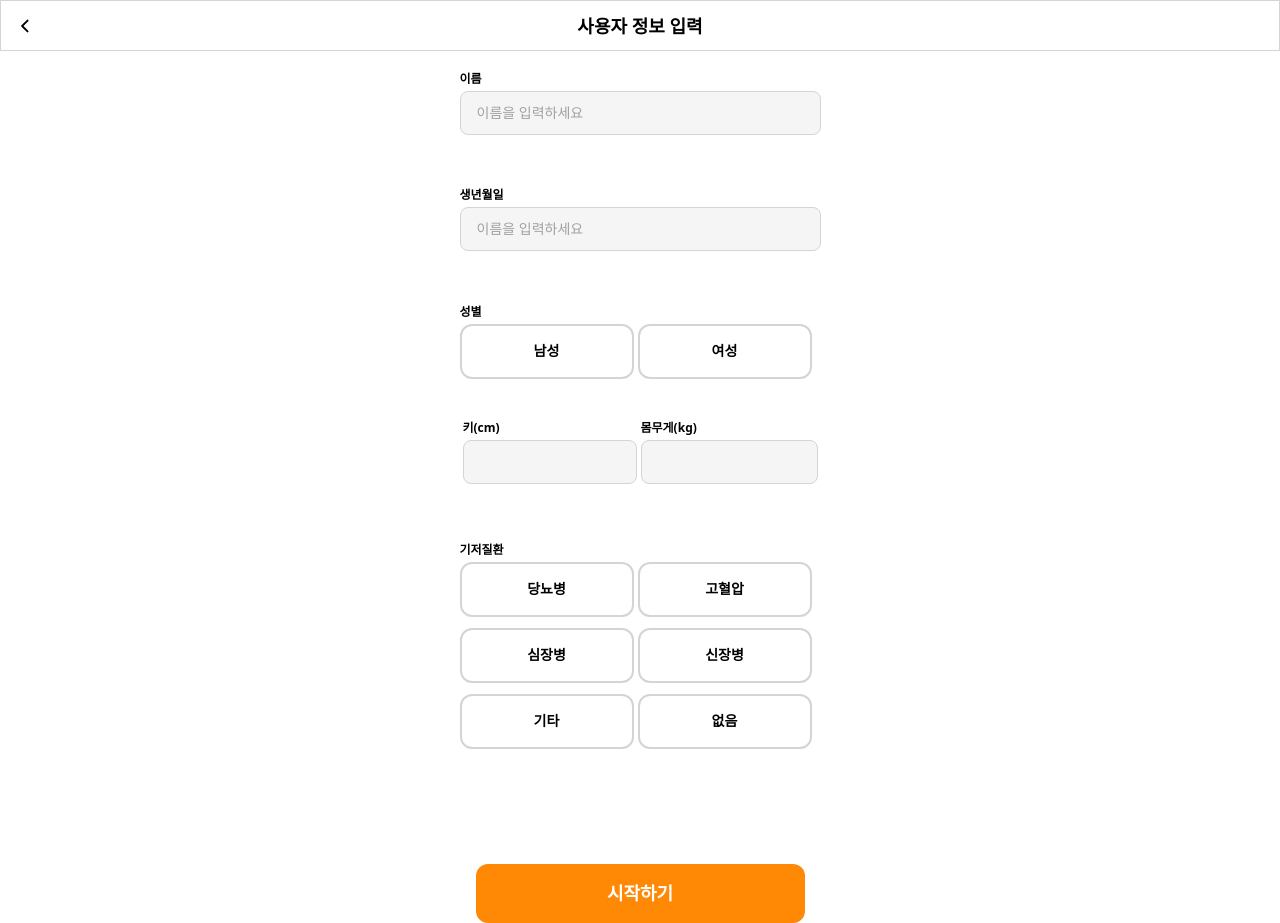
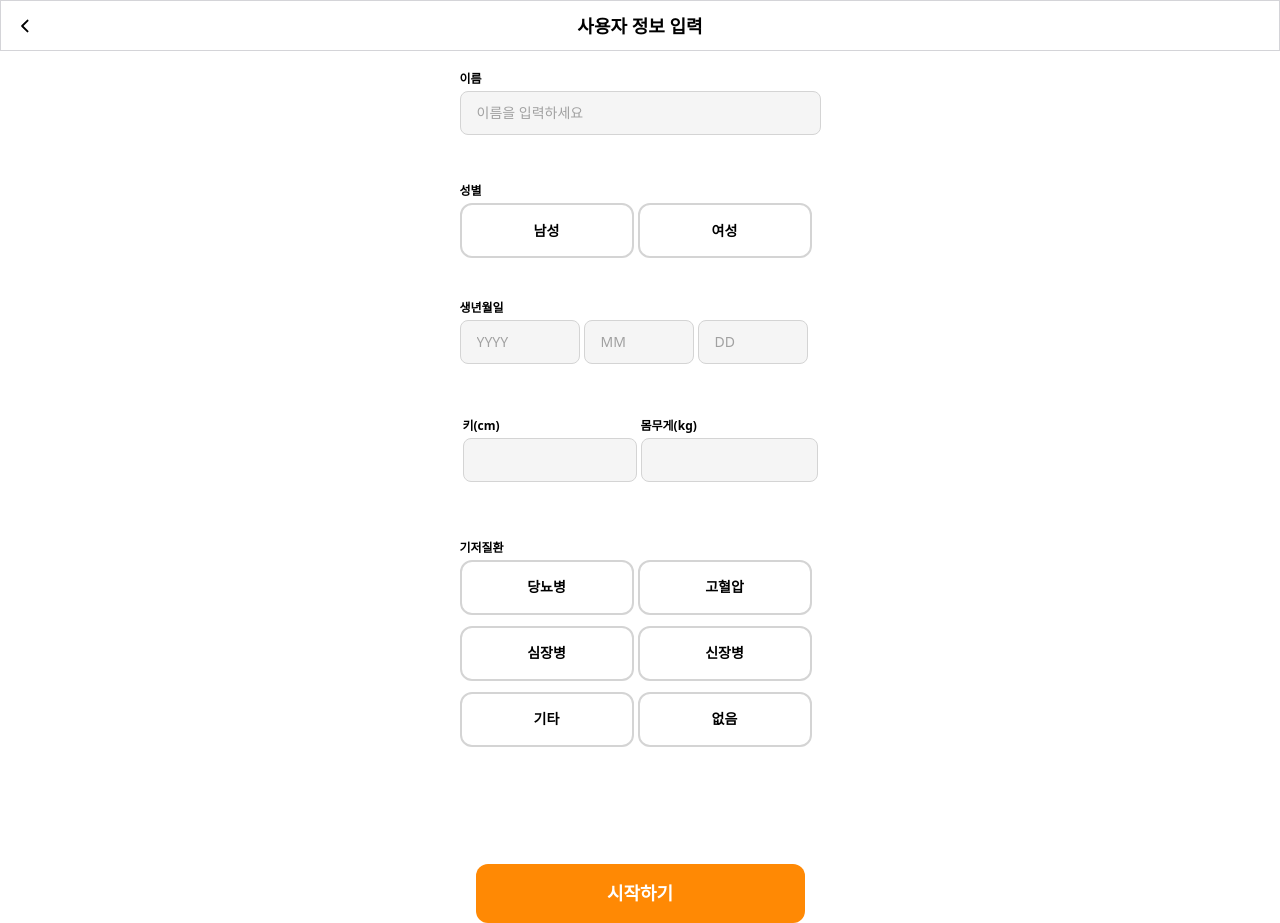
Before and after one commit to mallangmollang/sallang_front, a React (Vite) app: page /login in a window 1280 px wide. Built offline with nearby package versions, Linux system fonts and the light colour scheme.

Commit message:
Feat: Date of Birth 입력 추가

```diff
--- a/src/pages/LoginPage.jsx
+++ b/src/pages/LoginPage.jsx
@@ -26,6 +26,9 @@ const LoginPage = () => {
   });
   const [etcText, setEtcText] = useState("");
   const [submitted, setSubmitted] = useState(false);
+  const [birthYear, setBirthYear] = useState("");
+  const [birthMonth, setBirthMonth] = useState("");
+  const [birthDay, setBirthDay] = useState("");
 
   useEffect(() => {
     const data = load();
@@ -47,6 +50,12 @@ const LoginPage = () => {
       없음: !!data.conditions?.없음,
     });
     setEtcText(data.etcText ?? "");
+    if (data.birthdate) {
+      const [y, m, d] = String(data.birthdate).split("-");
+      setBirthYear(y ?? "");
+      setBirthMonth(m ?? "");
+      setBirthDay(d ?? "");
+    }
   }, [load]);
 
   const toggleCondition = (key) => (next) => {
@@ -69,6 +78,27 @@ const LoginPage = () => {
   };
 
   const numeric = (s) => s !== "" && !Number.isNaN(Number(s));
+  const pad2 = (n) => String(n).padStart(2, "0");
+  const isValidDate = (y, m, d) => {
+    if (!(numeric(y) && numeric(m) && numeric(d))) return false;
+    const yy = Number(y),
+      mm = Number(m),
+      dd = Number(d);
+    const now = new Date();
+    if (yy < 1900 || yy > now.getFullYear()) return false;
+    if (mm < 1 || mm > 12) return false;
+    const last = new Date(yy, mm, 0).getDate();
+    if (dd < 1 || dd > last) return false;
+    const dateObj = new Date(`${yy}-${pad2(mm)}-${pad2(dd)}T00:00:00`);
+    return dateObj <= now;
+  };
+
+  // 생년월일 유효성 검사
+  const isValidDOB = useMemo(
+    () => isValidDate(birthYear, birthMonth, birthDay),
+    [birthYear, birthMonth, birthDay]
+  );
+
   const isValid = useMemo(() => {
     const hasName = name.trim().length > 0;
     const hasGender = gender === "남성" || gender === "여성";
@@ -78,13 +108,31 @@ const LoginPage = () => {
       numeric(weight) && Number(weight) > 0 && Number(weight) < 500;
     const etcOk =
       !conditions.기타 || (conditions.기타 && etcText.trim().length > 0);
-    return hasName && hasGender && hasHeight && hasWeight && etcOk;
-  }, [name, gender, height, weight, conditions.기타, etcText]);
+    return (
+      hasName && hasGender && isValidDOB && hasHeight && hasWeight && etcOk
+    );
+  }, [name, gender, isValidDOB, height, weight, conditions.기타, etcText]);
 
   const handleSubmit = (e) => {
     e.preventDefault();
     setSubmitted(true);
     if (!isValid) return;
+
+    const now = new Date();
+    const today = new Date(now.getFullYear(), now.getMonth(), now.getDate());
+
+    const birthDate = new Date(
+      Number(birthYear),
+      Number(birthMonth) - 1,
+      Number(birthDay)
+    );
+
+    let age = today.getFullYear() - birthDate.getFullYear();
+    const m = today.getMonth() - birthDate.getMonth();
+    if (m < 0 || (m === 0 && today.getDate() < birthDate.getDate())) {
+      age--;
+    }
+
     const snapshot = {
       name: name.trim(),
       gender,
@@ -92,7 +140,9 @@ const LoginPage = () => {
       weight: Number(weight),
       conditions,
       etcText: etcText.trim(),
+      age,
     };
+
     const ok = save(snapshot);
     if (ok) navigate("/main");
   };
@@ -115,28 +165,9 @@ const LoginPage = () => {
         className="flex flex-col w-[361px] h-[852px] items-center gap-4 overflow-hidden bg-white"
       >
         {/* 이름 */}
-        <div className="flex flex-col h-[105px] items-start justify-start gap-1">
+        <div className="flex flex-col h-[100px] items-start justify-start gap-1">
           <div className="flex flex-row gap-[10px] overflow-hidden">
             <p className="text-xs font-semibold text-black">이름</p>
-          </div>
-          <div className="flex flex-row w-[361px] h-[44px] items-center">
-            <TextInputForm
-              value={name}
-              onChange={(val) => setName(val)}
-              onClear={() => setName("")}
-              placeholder="이름을 입력하세요"
-            />
-          </div>
-          {submitted && name.trim().length === 0 && (
-            <p className="text-xs font-semibold text-red-500">
-              이름을 입력해주세요.
-            </p>
-          )}
-        </div>
-        {/* 생년월일 */}
-        <div className="flex flex-col h-[105px] items-start justify-start gap-1">
-          <div className="flex flex-row gap-[10px] overflow-hidden">
-            <p className="text-xs font-semibold text-black">생년월일</p>
           </div>
           <div className="flex flex-row w-[361px] h-[44px] items-center">
             <TextInputForm
@@ -160,8 +191,8 @@ const LoginPage = () => {
           <SelectRadioGroup
             name="성별"
             value={gender ?? undefined}
-            onChange={setGender} // 선택 변경 핸들러
-            className="flex w-[361px] items-center gap-1" // 레이아웃 맞춤
+            onChange={setGender}
+            className="flex w-[361px] items-center gap-1"
             options={[
               { label: "남성", value: "남성" },
               { label: "여성", value: "여성" },
@@ -170,6 +201,53 @@ const LoginPage = () => {
           {submitted && !(gender === "남성" || gender === "여성") && (
             <p className="font-semibold text-red-500 text-xs">
               성별을 선택해주세요.
+            </p>
+          )}
+        </div>
+        {/* 생년월일 */}
+        <div className="flex flex-col h-[105px] justify-start items-start gap-1">
+          <div className="flex flex-row gap-[10px] justify-start items-start overflow-hidden">
+            <p className="text-xs font-semibold text-black">생년월일</p>
+          </div>
+          <div className="flex w-[361px] items-center gap-1">
+            <div className="w-[120px]">
+              <TextInputForm
+                value={birthYear ?? ""}
+                onChange={setBirthYear}
+                onClear={() => setBirthYear("")}
+                placeholder="YYYY"
+                maxLength={4}
+                inputMode="numeric"
+                aria-label="출생 연도"
+              />
+            </div>
+            <div className="w-[110px]">
+              <TextInputForm
+                value={birthMonth}
+                onChange={setBirthMonth}
+                onClear={() => setBirthMonth("")}
+                placeholder="MM"
+                maxLength={2}
+                inputMode="numeric"
+                aria-label="출생 월"
+              />
+            </div>
+            <div className="w-[110px]">
+              <TextInputForm
+                value={birthDay}
+                onChange={setBirthDay}
+                onClear={() => setBirthDay("")}
+                placeholder="DD"
+                maxLength={2}
+                inputMode="numeric"
+                aria-label="출생 일"
+              />
+            </div>
+          </div>
+
+          {submitted && !isValidDOB && (
+            <p className="text-xs font-semibold text-red-500">
+              올바른 생년월일을 입력해주세요.
             </p>
           )}
         </div>
```
